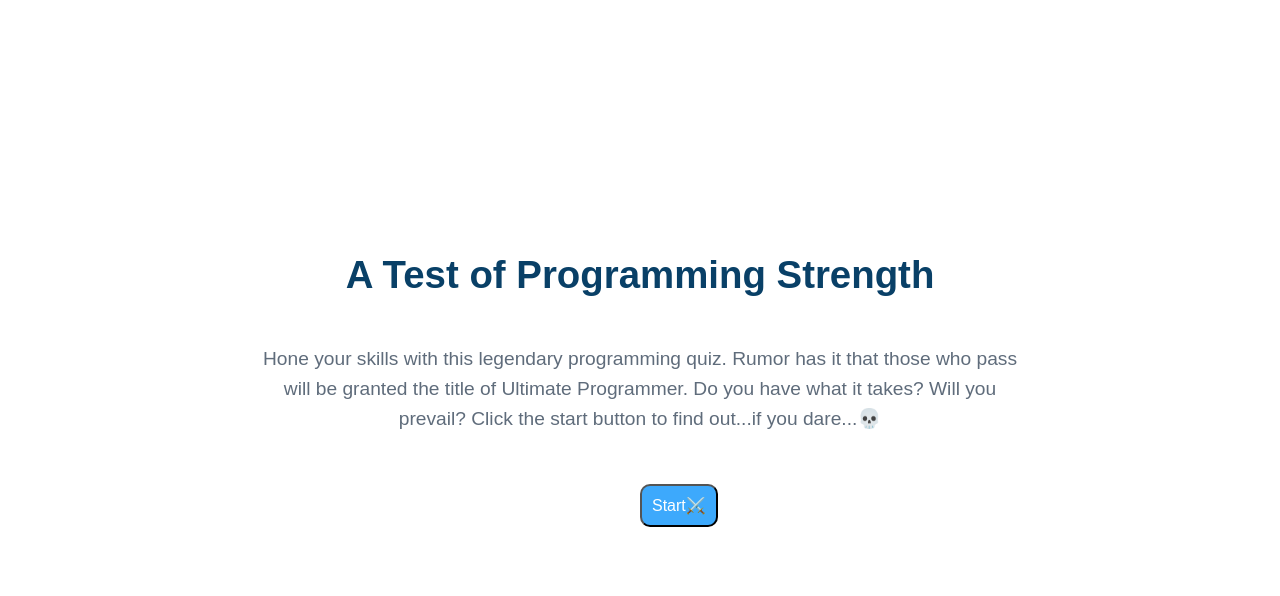
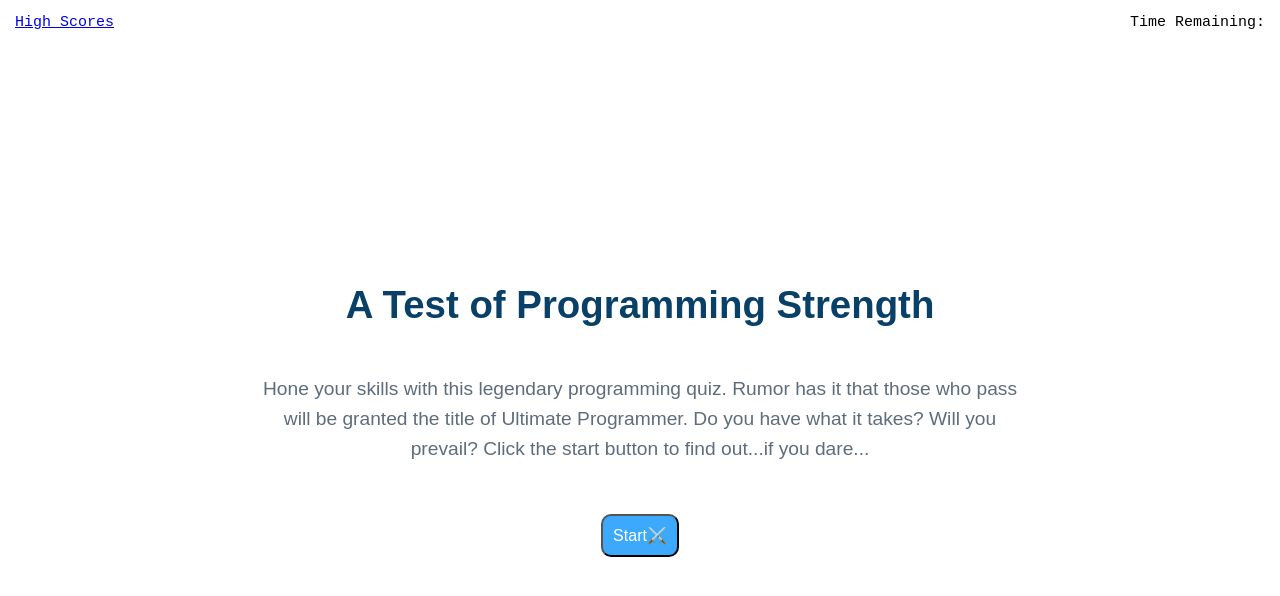
Before and after one commit to hhundley/Programming-Practice-Quiz, a plain HTML site: page index.html in a window 1280 px wide. Drawn offline with Linux system fonts and the light colour scheme; files whose address does not match are found by name.

Commit message:
creating and styling header with high scores link and timer

```diff
--- a/assets/css/style.css
+++ b/assets/css/style.css
@@ -6,26 +6,33 @@
  }
 
  /* Element Selectors */
+body {
+    text-align: center;
+}
+
+nav {
+    padding:15px;
+    font-family: 'Courier New', Courier, monospace;
+    font-size: 15px;
+}
+
  h1 {
     font-size: 30px;
     font-size: 3vw;
     font-weight: bold;
     color: #094067;
-    text-align: center
  }
 
  h2 {
     font-size: 1.5vw;
     font-weight: normal;
     padding: 50px 0 50px 0;
-    text-align: center;
     line-height: 30px;
     color: #5f6c7b
  }
 
  button {
     background-color: #3da9fc;
-    margin-left: 50%;
     border-radius: 10px;
     padding: 10px;
     color: #fffffe;
@@ -41,3 +48,9 @@
  }
 
  /* ID Selectors */
+ #high-scores {
+    float: left;
+ }
+ #timer {
+    float: right;
+ }
--- a/index.html
+++ b/index.html
@@ -10,10 +10,18 @@
     </head>
 
     <body>
+
+        <header>
+            <nav>
+                <div id = high-scores><a href="#saved-scores">High Scores</a></div>
+                <div id="timer">Time Remaining:</div>
+            </nav>
+        </header>
+
         <!-- Loading screen w/ description and start button -->
         <section class = "Landing-Page">
             <h1>A Test of Programming Strength</h1>
-            <h2>Hone your skills with this legendary programming quiz. Rumor has it that those who pass will be granted the title of Ultimate Programmer. Do you have what it takes? Will you prevail? Click the start button to find out...if you dare...&#128128;</h2>
+            <h2>Hone your skills with this legendary programming quiz. Rumor has it that those who pass will be granted the title of Ultimate Programmer. Do you have what it takes? Will you prevail? Click the start button to find out...if you dare...</h2>
             <div class = "start-button"><button>Start&#9876;&#65039;</button></div>
         </section>
 
```
